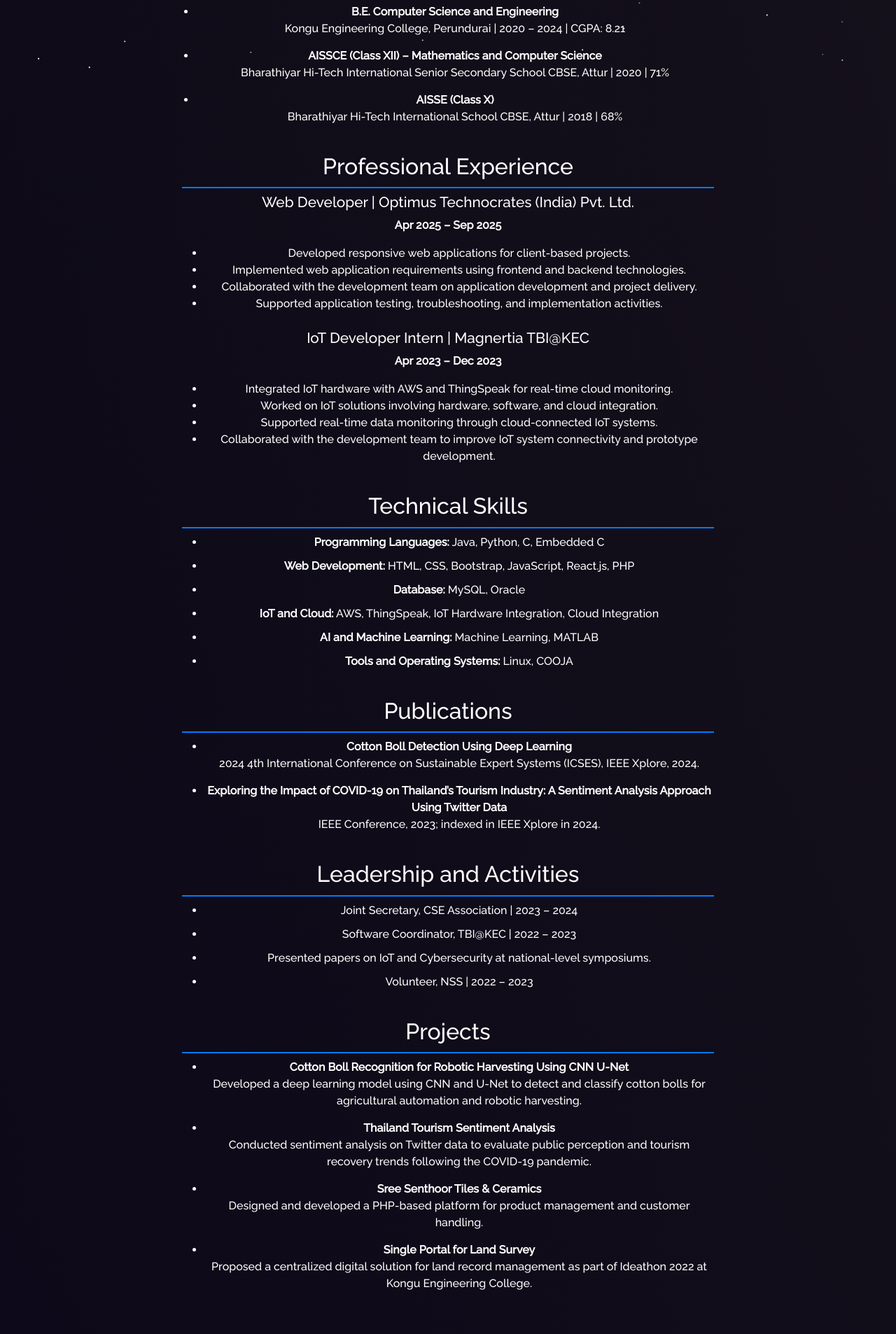
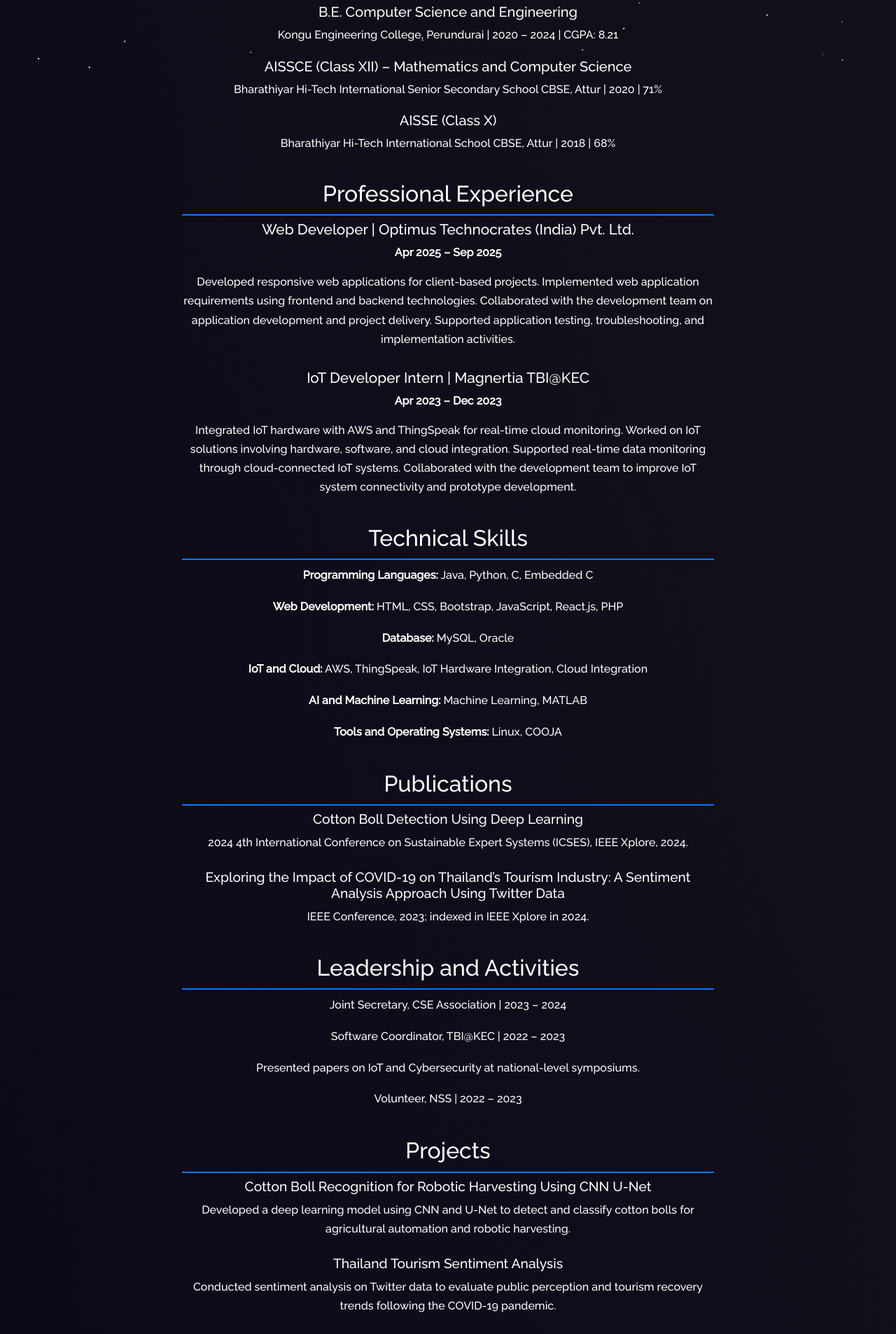
Before and after one commit to NAGULKS/Nagul-s-Portfolio, a React (Create React App) app: page /resume in a window 1280 px wide. Shown: the part 700-2606 px from the top of the page at 70% size. Built offline with nearby package versions, Linux system fonts and the light colour scheme.

Commit message:
Update ResumeNew.js

```diff
--- a/src/components/Resume/ResumeNew.js
+++ b/src/components/Resume/ResumeNew.js
@@ -28,7 +28,10 @@ function ResumeNew() {
             variant="primary"
             href={pdf}
             target="_blank"
-            style={{ maxWidth: "250px", borderRadius: "20px" }}
+            style={{
+              maxWidth: "250px",
+              borderRadius: "20px",
+            }}
           >
             <AiOutlineDownload />
             &nbsp;Download CV
@@ -67,15 +70,30 @@ const Resume = () => {
           NAGUL K.S
         </h1>
 
-        <p style={{ fontSize: "1.2rem", margin: "10px 0" }}>
+        <p
+          style={{
+            fontSize: "1.2rem",
+            margin: "10px 0",
+          }}
+        >
           SOFTWARE ENGINEER | IoT ENGINEER
         </p>
 
-        <p style={{ fontSize: "1.1rem", margin: "10px 0" }}>
+        <p
+          style={{
+            fontSize: "1.1rem",
+            margin: "10px 0",
+          }}
+        >
           Salem, Tamil Nadu | +91 9843680094
         </p>
 
-        <p style={{ fontSize: "1.1rem", margin: "10px 0" }}>
+        <p
+          style={{
+            fontSize: "1.1rem",
+            margin: "10px 0",
+          }}
+        >
           <a
             href="mailto:technagul01@gmail.com"
             style={{
@@ -125,28 +143,33 @@ const Resume = () => {
           Education
         </h2>
 
-        <ul style={{ paddingLeft: "20px" }}>
-          <li style={{ marginBottom: "15px" }}>
-            <strong>B.E. Computer Science and Engineering</strong>
-            <br />
+        <div style={{ marginBottom: "20px" }}>
+          <h3 style={{ fontSize: "1.25rem" }}>
+            B.E. Computer Science and Engineering
+          </h3>
+          <p style={{ lineHeight: "1.6" }}>
             Kongu Engineering College, Perundurai | 2020 – 2024 | CGPA: 8.21
-          </li>
+          </p>
+        </div>
 
-          <li style={{ marginBottom: "15px" }}>
-            <strong>
+        <div style={{ marginBottom: "20px" }}>
+          <h3 style={{ fontSize: "1.25rem" }}>
             AISSCE (Class XII) – Mathematics and Computer Science
-            </strong>
-            <br />
+          </h3>
+          <p style={{ lineHeight: "1.6" }}>
             Bharathiyar Hi-Tech International Senior Secondary School CBSE,
             Attur | 2020 | 71%
-          </li>
+          </p>
+        </div>
 
-          <li style={{ marginBottom: "15px" }}>
-            <strong>AISSE (Class X)</strong>
-            <br />
+        <div>
+          <h3 style={{ fontSize: "1.25rem" }}>
+            AISSE (Class X)
+          </h3>
+          <p style={{ lineHeight: "1.6" }}>
             Bharathiyar Hi-Tech International School CBSE, Attur | 2018 | 68%
-          </li>
-        </ul>
+          </p>
+        </div>
       </section>
 
       {/* Professional Experience */}
@@ -160,7 +183,7 @@ const Resume = () => {
           Professional Experience
         </h2>
 
-        <div style={{ marginBottom: "25px" }}>
+        <div style={{ marginBottom: "30px" }}>
           <h3 style={{ fontSize: "1.3rem" }}>
             Web Developer | Optimus Technocrates (India) Pvt. Ltd.
           </h3>
@@ -169,21 +192,13 @@ const Resume = () => {
             <strong>Apr 2025 – Sep 2025</strong>
           </p>
 
-          <ul>
-            <li>Developed responsive web applications for client-based projects.</li>
-            <li>
-              Implemented web application requirements using frontend and
-              backend technologies.
-            </li>
-            <li>
-              Collaborated with the development team on application development
-              and project delivery.
-            </li>
-            <li>
-              Supported application testing, troubleshooting, and implementation
-              activities.
-            </li>
-          </ul>
+          <p style={{ lineHeight: "1.7" }}>
+            Developed responsive web applications for client-based projects.
+            Implemented web application requirements using frontend and backend
+            technologies. Collaborated with the development team on application
+            development and project delivery. Supported application testing,
+            troubleshooting, and implementation activities.
+          </p>
         </div>
 
         <div>
@@ -195,24 +210,13 @@ const Resume = () => {
             <strong>Apr 2023 – Dec 2023</strong>
           </p>
 
-          <ul>
-            <li>
-              Integrated IoT hardware with AWS and ThingSpeak for real-time
-              cloud monitoring.
-            </li>
-            <li>
-              Worked on IoT solutions involving hardware, software, and cloud
-              integration.
-            </li>
-            <li>
-              Supported real-time data monitoring through cloud-connected IoT
-              systems.
-            </li>
-            <li>
-              Collaborated with the development team to improve IoT system
-              connectivity and prototype development.
-            </li>
-          </ul>
+          <p style={{ lineHeight: "1.7" }}>
+            Integrated IoT hardware with AWS and ThingSpeak for real-time cloud
+            monitoring. Worked on IoT solutions involving hardware, software,
+            and cloud integration. Supported real-time data monitoring through
+            cloud-connected IoT systems. Collaborated with the development team
+            to improve IoT system connectivity and prototype development.
+          </p>
         </div>
       </section>
 
@@ -227,33 +231,31 @@ const Resume = () => {
           Technical Skills
         </h2>
 
-        <ul>
-          <li style={{ marginBottom: "10px" }}>
+        <p style={{ lineHeight: "1.8" }}>
           <strong>Programming Languages:</strong> Java, Python, C, Embedded C
-          </li>
+        </p>
 
-          <li style={{ marginBottom: "10px" }}>
+        <p style={{ lineHeight: "1.8" }}>
           <strong>Web Development:</strong> HTML, CSS, Bootstrap, JavaScript,
           React.js, PHP
-          </li>
+        </p>
 
-          <li style={{ marginBottom: "10px" }}>
+        <p style={{ lineHeight: "1.8" }}>
           <strong>Database:</strong> MySQL, Oracle
-          </li>
+        </p>
 
-          <li style={{ marginBottom: "10px" }}>
+        <p style={{ lineHeight: "1.8" }}>
           <strong>IoT and Cloud:</strong> AWS, ThingSpeak, IoT Hardware
           Integration, Cloud Integration
-          </li>
+        </p>
 
-          <li style={{ marginBottom: "10px" }}>
+        <p style={{ lineHeight: "1.8" }}>
           <strong>AI and Machine Learning:</strong> Machine Learning, MATLAB
-          </li>
+        </p>
 
-          <li style={{ marginBottom: "10px" }}>
+        <p style={{ lineHeight: "1.8" }}>
           <strong>Tools and Operating Systems:</strong> Linux, COOJA
-          </li>
-        </ul>
+        </p>
       </section>
 
       {/* Publications */}
@@ -267,23 +269,27 @@ const Resume = () => {
           Publications
         </h2>
 
-        <ul>
-          <li style={{ marginBottom: "15px" }}>
-            <strong>Cotton Boll Detection Using Deep Learning</strong>
-            <br />
+        <div style={{ marginBottom: "25px" }}>
+          <h3 style={{ fontSize: "1.2rem" }}>
+            Cotton Boll Detection Using Deep Learning
+          </h3>
+
+          <p style={{ lineHeight: "1.7" }}>
             2024 4th International Conference on Sustainable Expert Systems
             (ICSES), IEEE Xplore, 2024.
-          </li>
+          </p>
+        </div>
 
-          <li style={{ marginBottom: "15px" }}>
-            <strong>
+        <div>
+          <h3 style={{ fontSize: "1.2rem" }}>
             Exploring the Impact of COVID-19 on Thailand’s Tourism Industry:
             A Sentiment Analysis Approach Using Twitter Data
-            </strong>
-            <br />
+          </h3>
+
+          <p style={{ lineHeight: "1.7" }}>
             IEEE Conference, 2023; indexed in IEEE Xplore in 2024.
-          </li>
-        </ul>
+          </p>
+        </div>
       </section>
 
       {/* Leadership and Activities */}
@@ -297,24 +303,22 @@ const Resume = () => {
           Leadership and Activities
         </h2>
 
-        <ul>
-          <li style={{ marginBottom: "10px" }}>
+        <p style={{ lineHeight: "1.8" }}>
           Joint Secretary, CSE Association | 2023 – 2024
-          </li>
+        </p>
 
-          <li style={{ marginBottom: "10px" }}>
+        <p style={{ lineHeight: "1.8" }}>
           Software Coordinator, TBI@KEC | 2022 – 2023
-          </li>
+        </p>
 
-          <li style={{ marginBottom: "10px" }}>
+        <p style={{ lineHeight: "1.8" }}>
           Presented papers on IoT and Cybersecurity at national-level
           symposiums.
-          </li>
+        </p>
 
-          <li style={{ marginBottom: "10px" }}>
+        <p style={{ lineHeight: "1.8" }}>
           Volunteer, NSS | 2022 – 2023
-          </li>
-        </ul>
+        </p>
       </section>
 
       {/* Projects */}
@@ -328,39 +332,51 @@ const Resume = () => {
           Projects
         </h2>
 
-        <ul>
-          <li style={{ marginBottom: "15px" }}>
-            <strong>
+        <div style={{ marginBottom: "25px" }}>
+          <h3 style={{ fontSize: "1.2rem" }}>
             Cotton Boll Recognition for Robotic Harvesting Using CNN U-Net
-            </strong>
-            <br />
+          </h3>
+
+          <p style={{ lineHeight: "1.7" }}>
             Developed a deep learning model using CNN and U-Net to detect and
             classify cotton bolls for agricultural automation and robotic
             harvesting.
-          </li>
+          </p>
+        </div>
 
-          <li style={{ marginBottom: "15px" }}>
-            <strong>Thailand Tourism Sentiment Analysis</strong>
-            <br />
+        <div style={{ marginBottom: "25px" }}>
+          <h3 style={{ fontSize: "1.2rem" }}>
+            Thailand Tourism Sentiment Analysis
+          </h3>
+
+          <p style={{ lineHeight: "1.7" }}>
             Conducted sentiment analysis on Twitter data to evaluate public
             perception and tourism recovery trends following the COVID-19
             pandemic.
-          </li>
+          </p>
+        </div>
 
-          <li style={{ marginBottom: "15px" }}>
-            <strong>Sree Senthoor Tiles & Ceramics</strong>
-            <br />
+        <div style={{ marginBottom: "25px" }}>
+          <h3 style={{ fontSize: "1.2rem" }}>
+            Sree Senthoor Tiles & Ceramics
+          </h3>
+
+          <p style={{ lineHeight: "1.7" }}>
             Designed and developed a PHP-based platform for product management
             and customer handling.
-          </li>
+          </p>
+        </div>
 
-          <li style={{ marginBottom: "15px" }}>
-            <strong>Single Portal for Land Survey</strong>
-            <br />
+        <div>
+          <h3 style={{ fontSize: "1.2rem" }}>
+            Single Portal for Land Survey
+          </h3>
+
+          <p style={{ lineHeight: "1.7" }}>
             Proposed a centralized digital solution for land record management
             as part of Ideathon 2022 at Kongu Engineering College.
-          </li>
-        </ul>
+          </p>
+        </div>
       </section>
     </Container>
   );
```
Lines whose indentation alone changed are shown as unchanged.
